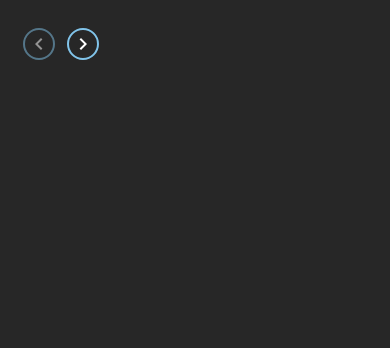
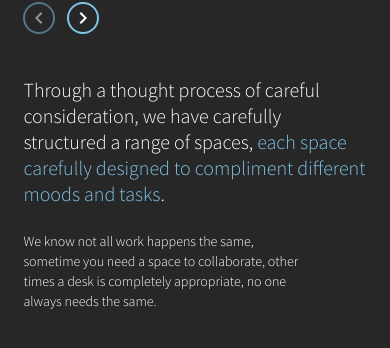
Before and after one commit to abdullahmehboob20s/Collective-web, a React (Create React App) app: page / in a window 390 px wide. Shown: the part 1566-1914 px from the top of the page. Before the commit the page ends 1669 px from the top, so only its background shows below. Built offline with nearby package versions, Linux system fonts and the light colour scheme.

Commit message:
readu for mobile

```diff
--- a/src/App.js
+++ b/src/App.js
@@ -24,10 +24,10 @@ function App() {
       <div className="mb-150px">
         <Membership />
       </div>
-      {/* <div className="mb-150px">
+      <div className="mb-150px">
         <CarefullyDesigned />
       </div>
-      <div className="mb-150px">
+      {/* <div className="mb-150px">
         <OurSpaces />
       </div>
       <div className="mb-150px">
--- a/src/components/HeadingAndTitle.js
+++ b/src/components/HeadingAndTitle.js
@@ -4,7 +4,7 @@ function HeadingAndTitle({
   heading,
   title,
   reverse = false,
-  headingWidth = "w-[90%]",
+  headingWidth = "sm:w-[90%]",
   titleMaxWidth = "max-w-[18em]",
 }) {
   return (
--- a/src/layouts/CarefullyDesigned.js
+++ b/src/layouts/CarefullyDesigned.js
@@ -7,7 +7,7 @@ function CarefullyDesigned() {
       <div className="container-wrapper">
         <HeadingAndTitle
           reverse={true}
-          headingWidth="w-[92%]"
+          headingWidth="sm:w-[92%]"
           titleMaxWidth="max-w-[20em]"
           heading={
             <>
```
